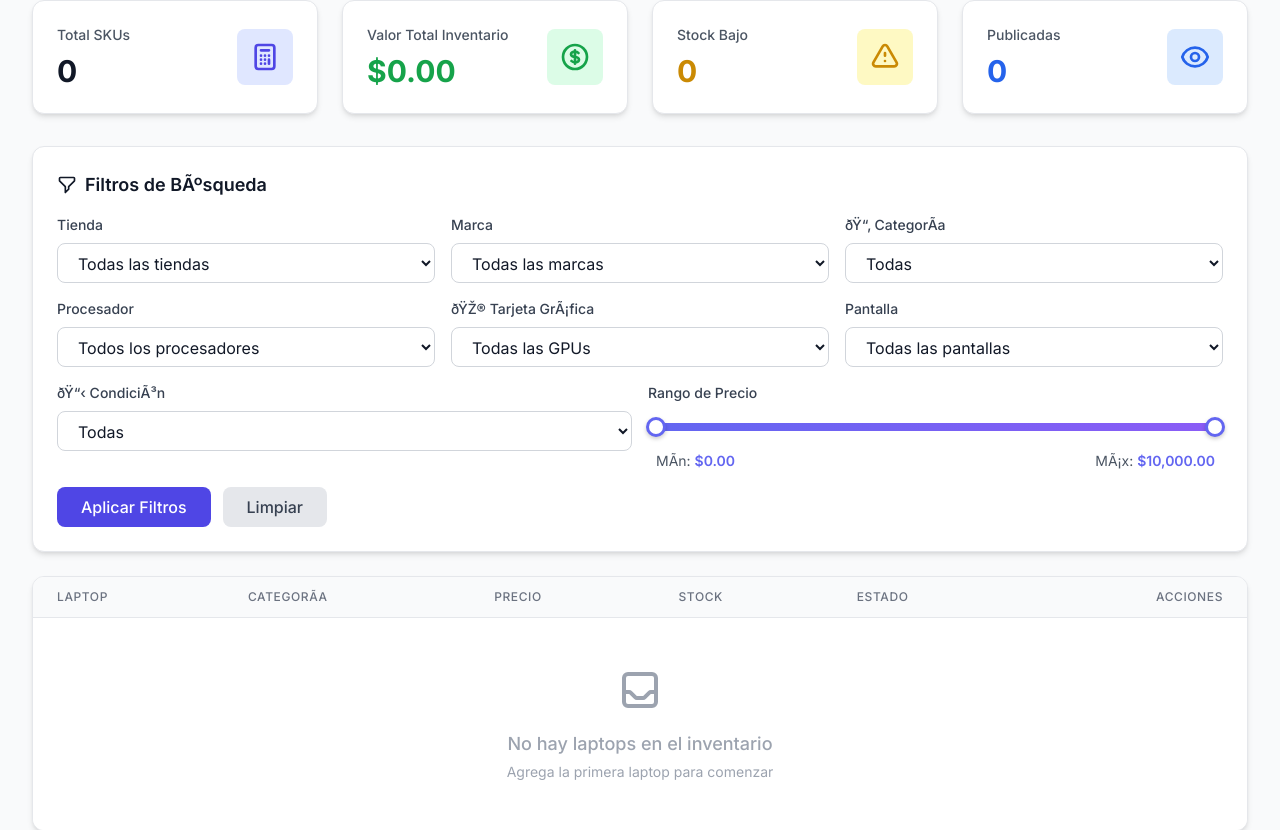
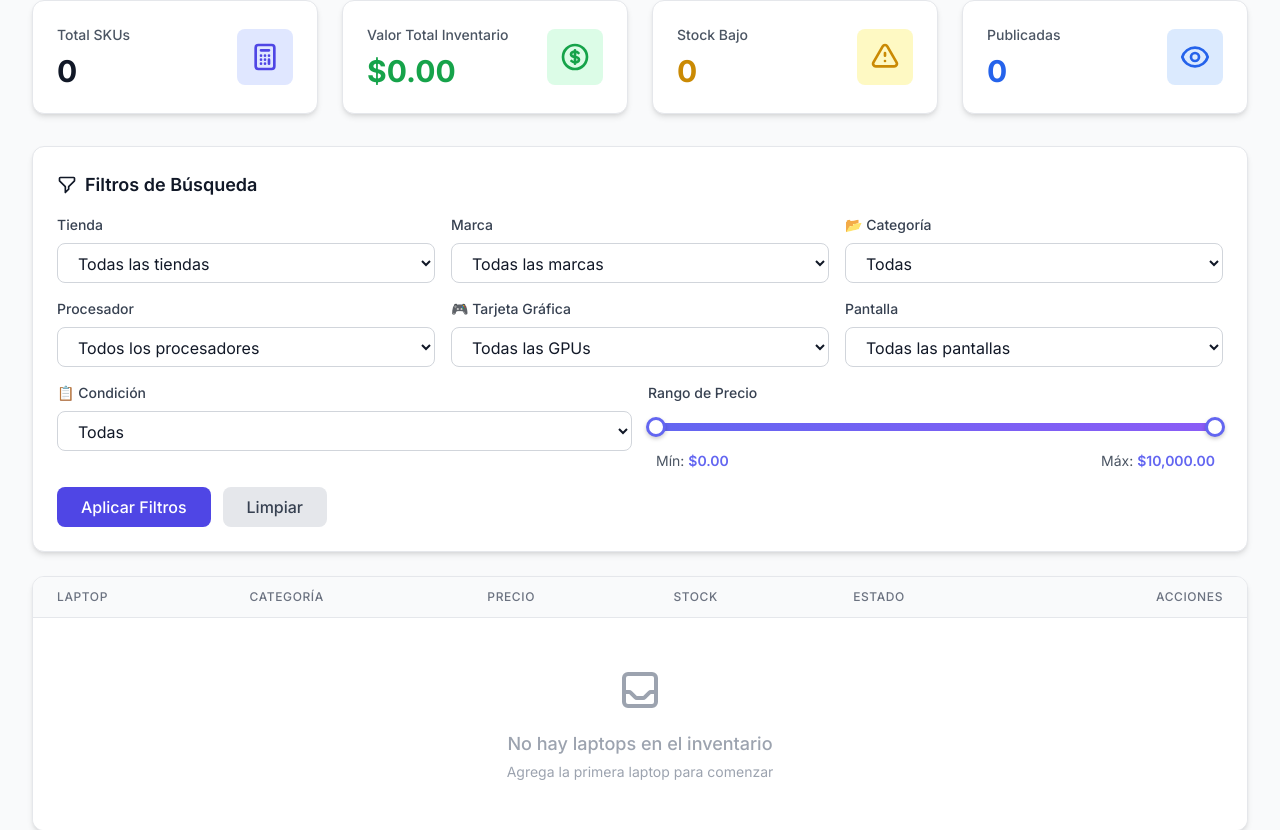
Before and after one commit to somanumte/LuxeraRD, a Flask app: page /inventory/ in a window 1280 px wide. Shown: the part 193-1023 px from the top of the page. Run offline with Flask 3, Linux system fonts and the light colour scheme; the visitor is signed in with stand-in values (Sample User, id 1); data that the repository does not hold is empty; some libraries are stand-ins or nearby versions.

Commit message:
Proyecto Luxera, V.1.0

```diff
--- a/app/templates/inventory/laptops_list.html
+++ b/app/templates/inventory/laptops_list.html
@@ -6,7 +6,7 @@
 <div class="min-h-screen bg-gray-50 dark:bg-gray-900 py-8">
     <div class="max-w-7xl mx-auto px-4 sm:px-6 lg:px-8">
 
-        <!-- Header: TÃ­tulo y BotÃ³n Agregar -->
+        <!-- Header: Título y Botón Agregar -->
         <div class="flex flex-col sm:flex-row justify-between items-start sm:items-center mb-8 space-y-4 sm:space-y-0">
             <div>
                 <h1 class="text-3xl font-bold text-gray-900 dark:text-white">
@@ -27,7 +27,7 @@
             {% endif %}
         </div>
 
-        <!-- EstadÃ­sticas Cards -->
+        <!-- Estadísticas Cards -->
         <div class="grid grid-cols-1 md:grid-cols-2 lg:grid-cols-4 gap-6 mb-8">
             <!-- Total Laptops -->
             <div class="bg-white dark:bg-gray-800 rounded-xl shadow-md p-6 border border-gray-200 dark:border-gray-700">
@@ -79,7 +79,7 @@
                 <div class="flex items-center justify-between">
                     <div>
                         <p class="text-sm font-medium text-gray-600 dark:text-gray-400">Publicadas</p>
-                        <p class="text-3xl font-bold text-blue-600 dark:text-blue-400 mt-2">{{ stats.published if stats.published is defined else 'â€”' }}</p>
+                        <p class="text-3xl font-bold text-blue-600 dark:text-blue-400 mt-2">{{ stats.published if stats.published is defined else '—' }}</p>
                     </div>
                     <div class="bg-blue-100 dark:bg-blue-900/30 p-3 rounded-lg">
                         <svg class="w-8 h-8 text-blue-600 dark:text-blue-400" fill="none" stroke="currentColor" viewBox="0 0 24 24">
@@ -97,12 +97,12 @@
                 <svg class="w-5 h-5 mr-2" fill="none" stroke="currentColor" viewBox="0 0 24 24">
                     <path stroke-linecap="round" stroke-linejoin="round" stroke-width="2" d="M3 4a1 1 0 011-1h16a1 1 0 011 1v2.586a1 1 0 01-.293.707l-6.414 6.414a1 1 0 00-.293.707V17l-4 4v-6.586a1 1 0 00-.293-.707L3.293 7.293A1 1 0 013 6.586V4z"></path>
                 </svg>
-                Filtros de BÃºsqueda
+                Filtros de Búsqueda
             </h3>
 
             <form method="GET" action="{{ url_for('inventory.laptops_list') }}" class="space-y-4">
 
-                <!-- Fila 1: Tienda, Marca, CategorÃ­a -->
+                <!-- Fila 1: Tienda, Marca, Categoría -->
                 <div class="grid grid-cols-1 md:grid-cols-3 gap-4">
                     <!-- Tienda -->
                     <div>
@@ -130,14 +130,14 @@
                         </select>
                     </div>
 
-                    <!-- CategorÃ­a -->
+                    <!-- Categoría -->
                     <div>
                         <label class="block text-sm font-medium text-gray-700 dark:text-gray-300 mb-2">
-                            ðŸ“‚ CategorÃ­a
+                            📂 Categoría
                         </label>
                         <select name="category" class="w-full px-4 py-2 border border-gray-300 dark:border-gray-600 rounded-lg bg-white dark:bg-gray-900 text-gray-900 dark:text-gray-100 focus:ring-2 focus:ring-indigo-500">
                             <option value="">Todas</option>
-                            <option value="laptop" {% if request.args.get('category') == 'laptop' %}selected{% endif %}>ðŸ’» Laptop</option>
+                            <option value="laptop" {% if request.args.get('category') == 'laptop' %}selected{% endif %}>💻 Laptop</option>
                             <option value="workstation" {% if request.args.get('category') == 'workstation' %}selected{% endif %}>Workstation</option>
                             <option value="gaming" {% if request.args.get('category') == 'gaming' %}selected{% endif %}>Gaming</option>
                         </select>
@@ -159,10 +159,10 @@
                         </select>
                     </div>
 
-                    <!-- Tarjeta GrÃ¡fica -->
+                    <!-- Tarjeta Gráfica -->
                     <div>
                         <label class="block text-sm font-medium text-gray-700 dark:text-gray-300 mb-2">
-                            ðŸŽ® Tarjeta GrÃ¡fica
+                            🎮 Tarjeta Gráfica
                         </label>
                         <select name="gpu" class="w-full px-4 py-2 border border-gray-300 dark:border-gray-600 rounded-lg bg-white dark:bg-gray-900 text-gray-900 dark:text-gray-100 focus:ring-2 focus:ring-indigo-500">
                             <option value="0">Todas las GPUs</option>
@@ -186,12 +186,12 @@
                     </div>
                 </div>
 
-                <!-- Fila 3: CondiciÃ³n y Rango de Precio -->
+                <!-- Fila 3: Condición y Rango de Precio -->
                 <div class="grid grid-cols-1 md:grid-cols-2 gap-4">
-                    <!-- CondiciÃ³n -->
+                    <!-- Condición -->
                     <div>
                         <label class="block text-sm font-medium text-gray-700 dark:text-gray-300 mb-2">
-                            ðŸ“‹ CondiciÃ³n
+                            📋 Condición
                         </label>
                         <select name="condition" class="w-full px-4 py-2 border border-gray-300 dark:border-gray-600 rounded-lg bg-white dark:bg-gray-900 text-gray-900 dark:text-gray-100 focus:ring-2 focus:ring-indigo-500">
                             <option value="">Todas</option>
@@ -213,10 +213,10 @@
                             <!-- Display Values -->
                             <div class="flex justify-between items-center text-sm">
                                 <div class="text-gray-600 dark:text-gray-400">
-                                    MÃ­n: <span id="price-min-display" class="font-semibold text-indigo-600 dark:text-indigo-400">$0</span>
+                                    Mín: <span id="price-min-display" class="font-semibold text-indigo-600 dark:text-indigo-400">$0</span>
                                 </div>
                                 <div class="text-gray-600 dark:text-gray-400">
-                                    MÃ¡x: <span id="price-max-display" class="font-semibold text-indigo-600 dark:text-indigo-400">$0</span>
+                                    Máx: <span id="price-max-display" class="font-semibold text-indigo-600 dark:text-indigo-400">$0</span>
                                 </div>
                             </div>
 
@@ -246,7 +246,7 @@
                     <thead class="bg-gray-50 dark:bg-gray-900">
                         <tr>
                             <th class="px-6 py-3 text-left text-xs font-medium text-gray-500 dark:text-gray-400 uppercase tracking-wider" colspan="2">Laptop</th>
-                            <th class="px-6 py-3 text-left text-xs font-medium text-gray-500 dark:text-gray-400 uppercase tracking-wider">CategorÃ­a</th>
+                            <th class="px-6 py-3 text-left text-xs font-medium text-gray-500 dark:text-gray-400 uppercase tracking-wider">Categoría</th>
                             <th class="px-6 py-3 text-left text-xs font-medium text-gray-500 dark:text-gray-400 uppercase tracking-wider">Precio</th>
                             <th class="px-6 py-3 text-left text-xs font-medium text-gray-500 dark:text-gray-400 uppercase tracking-wider">Stock</th>
                             <th class="px-6 py-3 text-left text-xs font-medium text-gray-500 dark:text-gray-400 uppercase tracking-wider">Estado</th>
@@ -309,7 +309,7 @@
                                     </div>
                                 </td>
 
-                                <!-- CategorÃ­a -->
+                                <!-- Categoría -->
                                 <td class="px-6 py-4 whitespace-nowrap">
                                     {% if laptop.category == 'gaming' %}
                                         <span class="px-2 inline-flex text-xs leading-5 font-semibold rounded-full bg-purple-100 text-purple-800 dark:bg-purple-900/30 dark:text-purple-300">
@@ -321,7 +321,7 @@
                                         </span>
                                     {% else %}
                                         <span class="px-2 inline-flex text-xs leading-5 font-semibold rounded-full bg-green-100 text-green-800 dark:bg-green-900/30 dark:text-green-300">
-                                            ðŸ’» Laptop
+                                            💻 Laptop
                                         </span>
                                     {% endif %}
                                 </td>
@@ -406,7 +406,7 @@
                 </table>
             </div>
 
-            <!-- PaginaciÃ³n -->
+            <!-- Paginación -->
             {% if pagination.pages > 1 %}
             <div class="bg-white dark:bg-gray-800 px-4 py-3 border-t border-gray-200 dark:border-gray-700 sm:px-6">
                 <div class="flex items-center justify-between">
@@ -442,7 +442,7 @@
 {% block extra_js %}
 <script src="{{ url_for('static', filename='js/inventory/price-slider.js') }}"></script>
 <script>
-// Inicializar el slider de precios cuando el DOM estÃ© listo
+// Inicializar el slider de precios cuando el DOM esté listo
 document.addEventListener('DOMContentLoaded', function() {
     new PriceSlider({
         dbMinPrice: {{ min_db_price }},
```
